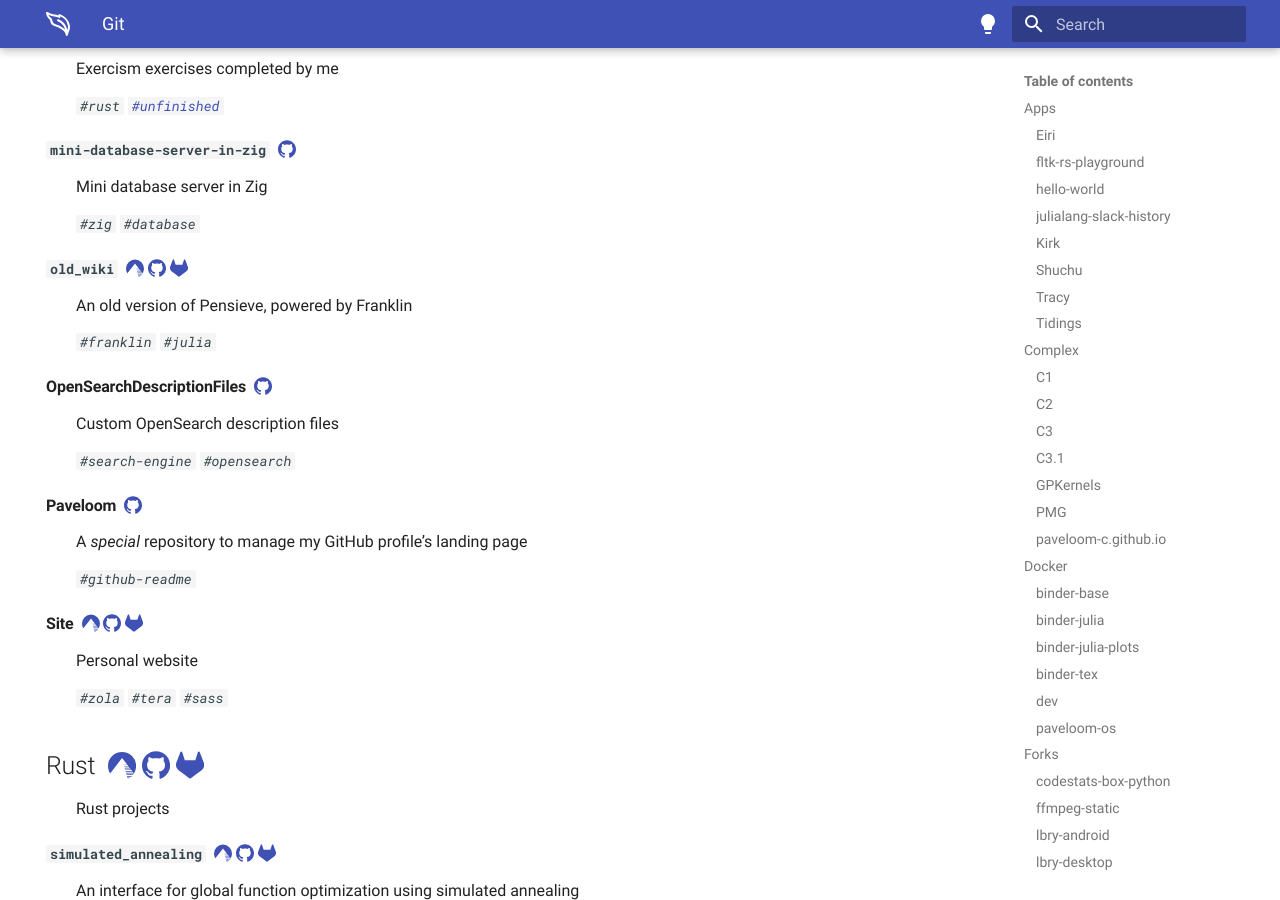
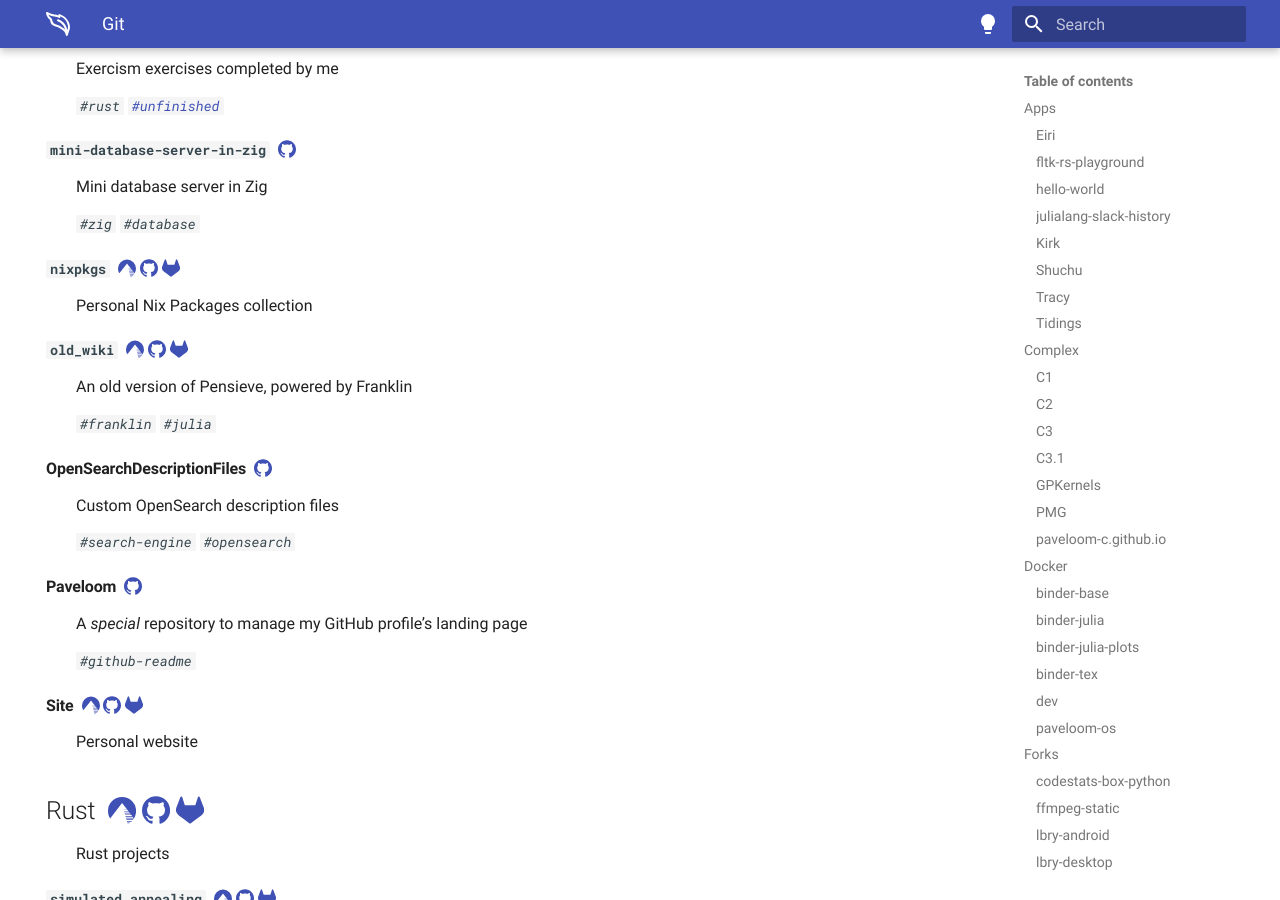
Before and after one commit to paveloom/paveloom.dev, an MkDocs documentation site: the page built from content/git.md, in a window 1280 px wide and 900 px high, scrolled down 5770 px. Built offline with MkDocs 1.6.1 and Material for MkDocs 9.7.7, drawn with Linux system fonts in a browser that asks for light colours.

Commit message:
Git: add `paveloom/nixpkgs`.

```diff
--- a/content/git.md
+++ b/content/git.md
@@ -285,6 +285,10 @@
 
     *`#zig` `#database`*
 
+#### `nixpkgs` [:simple-codeberg:](https://codeberg.org/paveloom/nixpkgs) [:simple-github:](https://github.com/paveloom/nixpkgs) [:simple-gitlab:](https://gitlab.com/paveloom-g/personal/nixpkgs)
+
+:   Personal Nix Packages collection
+
 #### `old_wiki` [:simple-codeberg:](https://codeberg.org/paveloom/old_wiki) [:simple-github:](https://github.com/paveloom/old_wiki) [:simple-gitlab:](https://gitlab.com/paveloom-g/personal/old_wiki)
 
 :   An old version of Pensieve, powered by Franklin
@@ -306,8 +310,6 @@
 #### Site [:simple-codeberg:](https://codeberg.org/paveloom/pages) [:simple-github:](https://github.com/paveloom/paveloom.github.io) [:simple-gitlab:](https://gitlab.com/paveloom-g/personal/site)
 
 :   Personal website
-
-    *`#zola` `#tera` `#sass`*
 
 ## Rust [:simple-codeberg:](https://codeberg.org/paveloom-r) [:simple-github:](https://github.com/paveloom-r) [:simple-gitlab:](https://gitlab.com/paveloom-g/rust)
 
```
